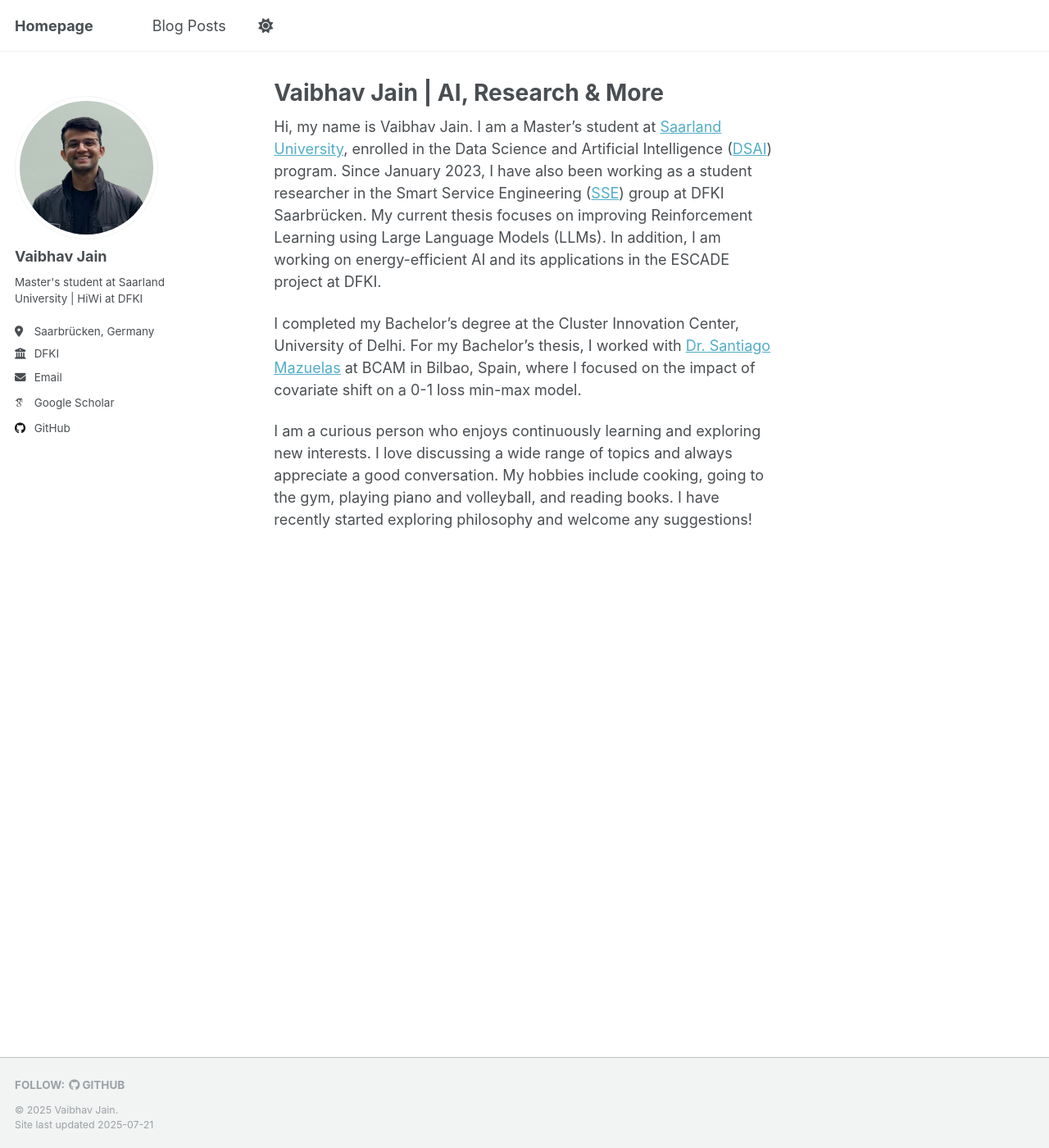
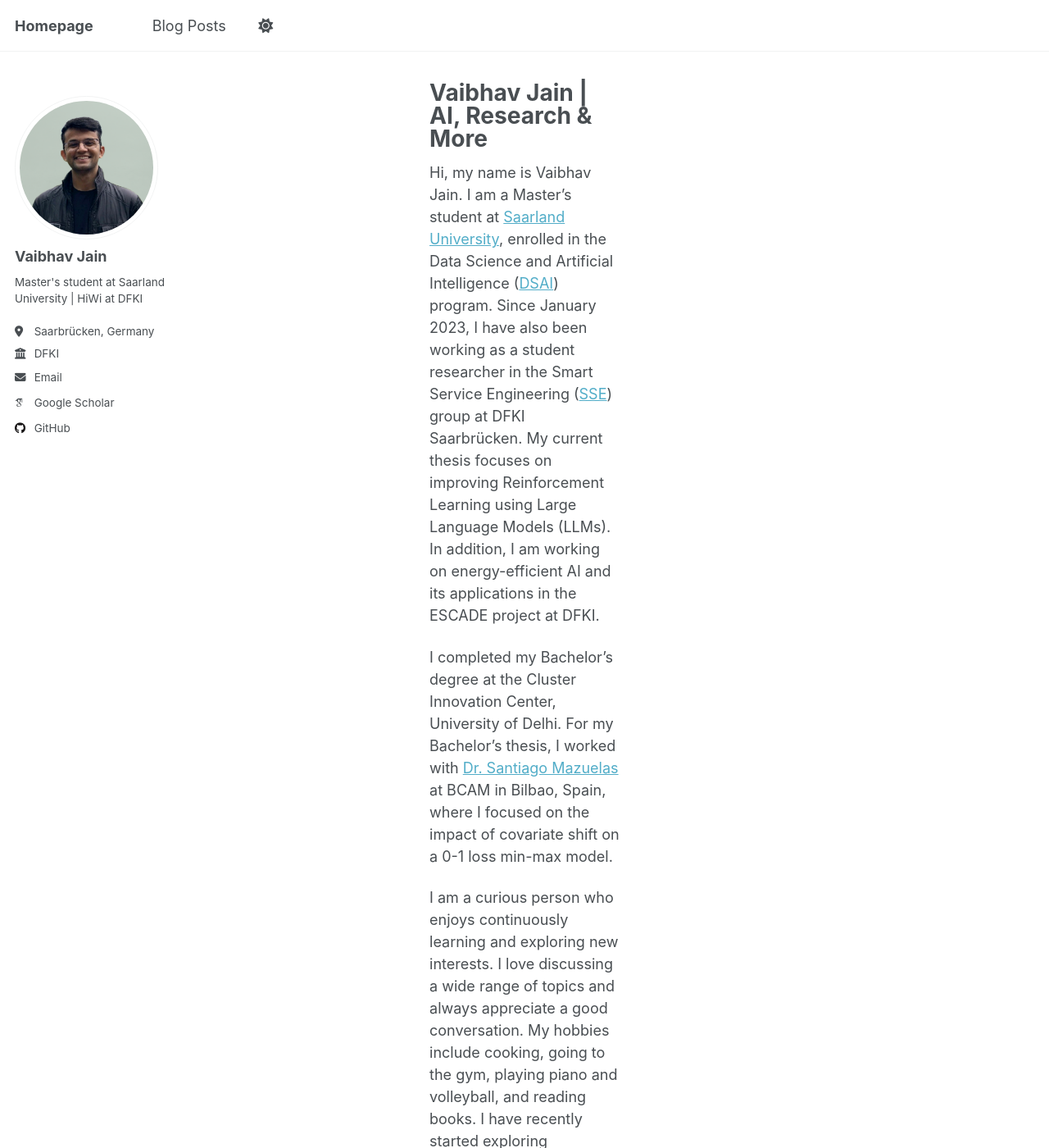
Before and after one commit to Vab-jain/Vab-jain.github.io, a Jekyll site: the page built from _pages/about.md, in a window 1280 px wide and 1400 px high. Shown: the whole window at 82% size. Built offline with Jekyll 4.4.1, drawn with Linux system fonts in a browser that asks for light colours; some web fonts are replaced.

Commit message:
Adjusting left-bar width (40-60 ratio)

```diff
--- a/_sass/layout/_archive.scss
+++ b/_sass/layout/_archive.scss
@@ -10,7 +10,7 @@
   }
 
   @include breakpoint($large) {
-    @include span(9 of 12 last);
+    @include span(7.2 of 12 last);
     @include prefix(0 of 12);
   }
 
--- a/_sass/layout/_page.scss
+++ b/_sass/layout/_page.scss
@@ -18,9 +18,9 @@
 
 .page {
   @include breakpoint($large) {
-    @include span(9 of 12 last);
+    @include span(7.2 of 12 last);
     @include prefix(0 of 12);
-    @include suffix(3 of 12);
+    @include suffix(4.8 of 12);
   }
 
   .page__inner-wrap {
--- a/_sass/layout/_sidebar.scss
+++ b/_sass/layout/_sidebar.scss
@@ -25,7 +25,7 @@
   }
 
   @include breakpoint($large) {
-    @include span(3 of 12);
+    @include span(4.8 of 12);
     opacity: 1;
     -webkit-transition: opacity 0.2s ease-in-out;
             transition: opacity 0.2s ease-in-out;
```
